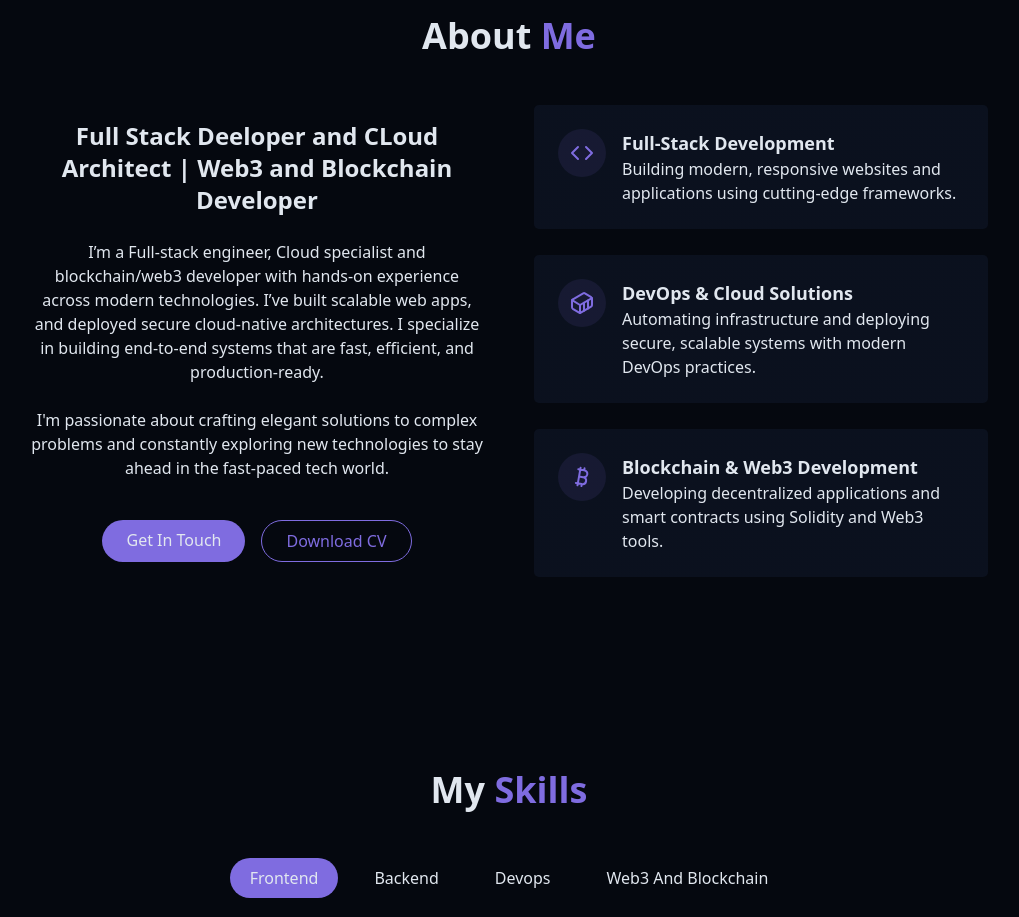
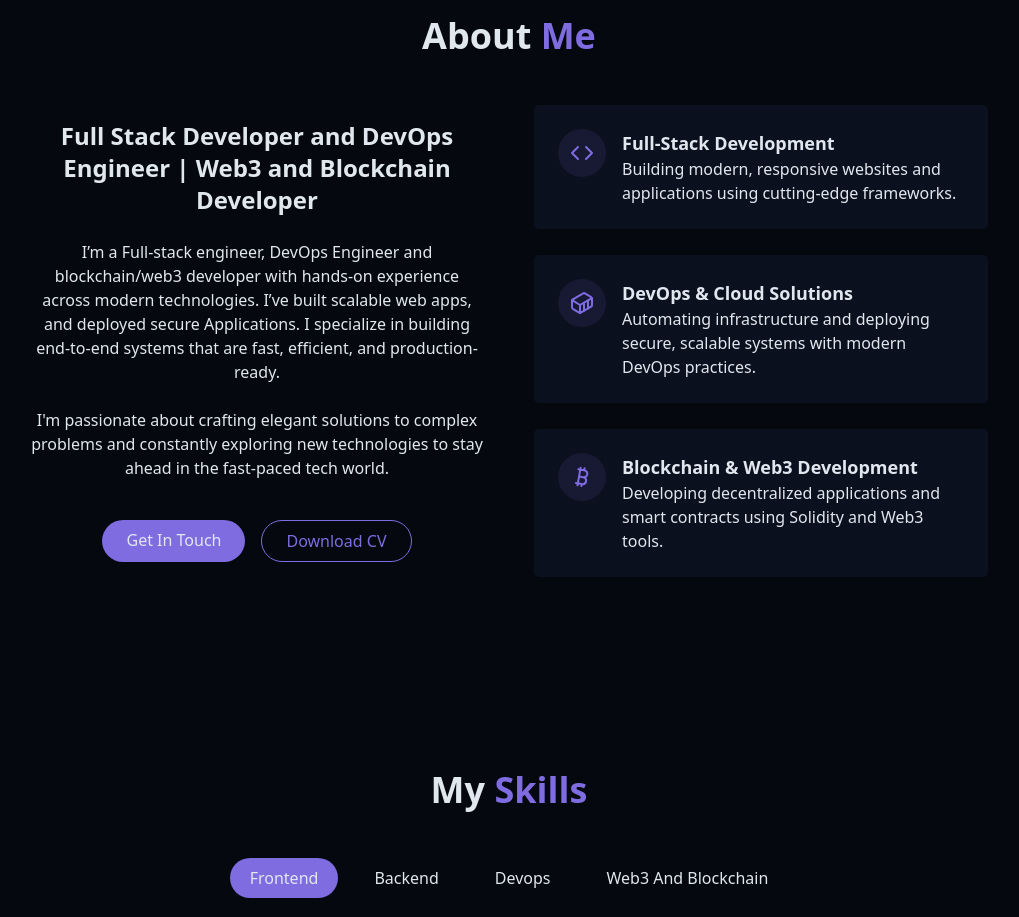
Before and after one commit to ASH-ashim/Portfolio_Website, a React (Vite) app: page / in a window 1280 px wide. Shown: the part 880-1797 px from the top of the page, without its empty margins (131-1150 px from the left). Built offline with nearby package versions, Linux system fonts and the light colour scheme.

Commit message:
Update AboutSection.jsx

```diff
--- a/src/components/AboutSection.jsx
+++ b/src/components/AboutSection.jsx
@@ -17,11 +17,10 @@ export const AboutSection = () => {
         <div className="grid grid-cols-1 md:grid-cols-2 gap-12 items-center">
             <div className="space-y-6">
             <h3 className="text-2xl font-semibold">
-         Full Stack Deeloper and CLoud Architect | Web3 and Blockchain Developer
+         Full Stack Developer and DevOps Engineer | Web3 and Blockchain Developer
             </h3>
             <p className="text-muted-foreground">
-                I’m a Full-stack engineer, Cloud specialist and blockchain/web3 developer with hands-on experience across modern technologies. I’ve built scalable web apps, and deployed secure cloud-native architectures. I specialize in building end-to-end systems that are fast, efficient, and production-ready.
-
+                I’m a Full-stack engineer, DevOps Engineer and blockchain/web3 developer with hands-on experience across modern technologies. I’ve built scalable web apps, and deployed secure Applications. I specialize in building end-to-end systems that are fast, efficient, and production-ready.
 
             </p>
             <p className="text-muted-foreground">
```
